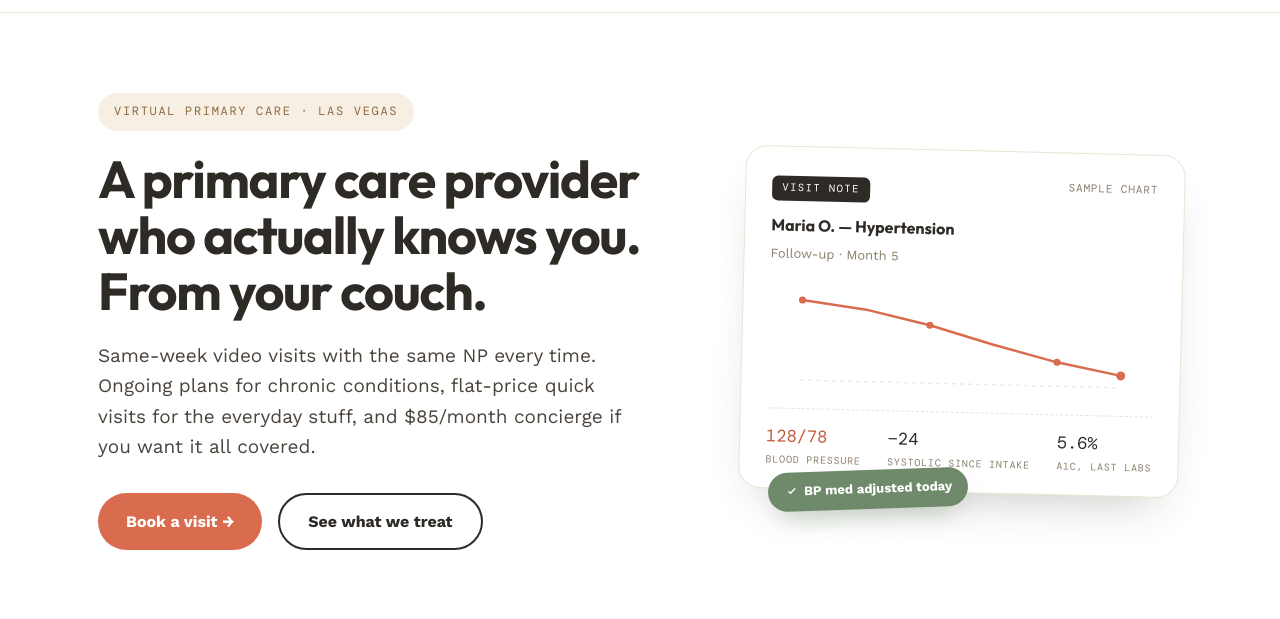
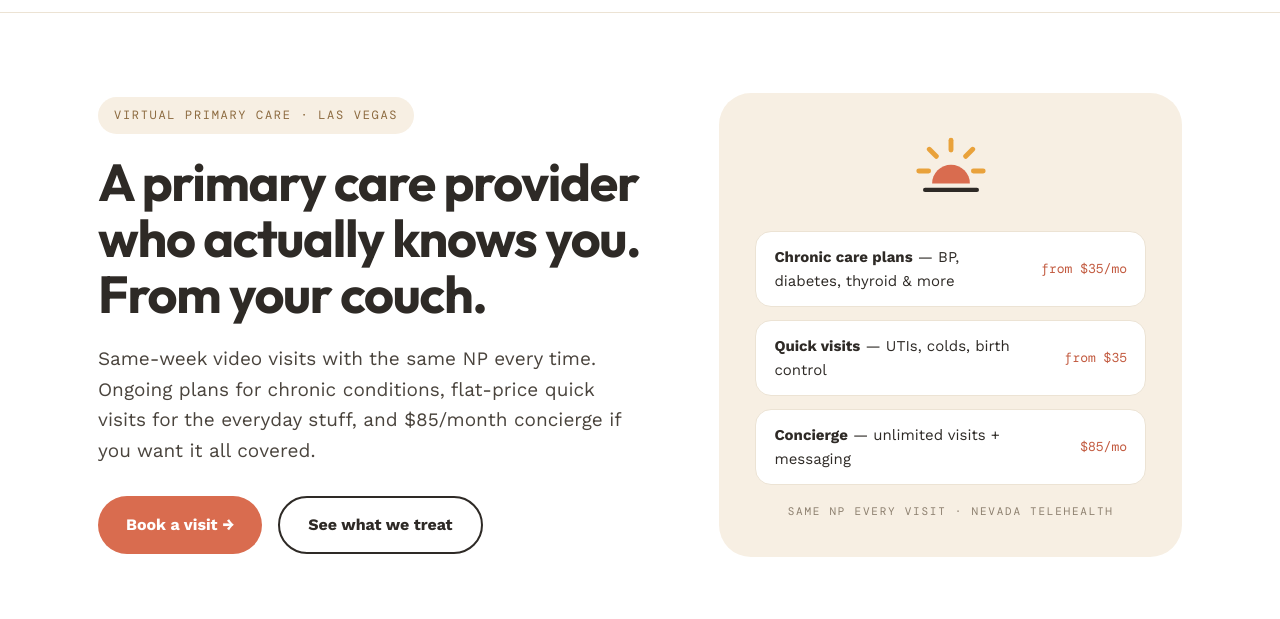
Before and after one commit to mckhoisama/myprimarynp-site, a plain HTML site: page primary-care.html in a window 1280 px wide. Shown: the part 98-717 px from the top of the page. Drawn offline with nearby package versions, Linux system fonts and the light colour scheme.

Commit message:
Swap hero visual for care-menu panel

```diff
--- a/primary-care.html
+++ b/primary-care.html
@@ -43,37 +43,16 @@
       <a class="btn btn-ghost" href="#chronic">See what we treat</a>
     </div>
   </div>
-  <div class="chart-wrap">
-    <div class="chart-card">
-      <div class="chart-head">
-        <div>
-          <span class="chart-tag">Visit note</span>
-          <h4>Maria O. — Hypertension</h4>
-          <span class="chart-sub">Follow-up · Month 5</span>
-        </div>
-        <span class="chart-date">Sample chart</span>
+  <div class="hero-art" style="padding:36px;gap:18px">
+      <svg width="84" height="84" viewBox="0 0 120 120"><g stroke="#E9A23B" stroke-width="7" stroke-linecap="round"><line x1="60" y1="16" x2="60" y2="30"/><line x1="29" y1="29" x2="39" y2="39"/><line x1="91" y1="29" x2="81" y2="39"/><line x1="14" y1="60" x2="28" y2="60"/><line x1="106" y1="60" x2="92" y2="60"/></g><path d="M 33 78 A 27 27 0 0 1 87 78 Z" fill="#D96C4F"/><rect x="20" y="84" width="80" height="6" rx="3" fill="#2E2A26"/></svg>
+      <div class="steps-mini">
+        <a class="step-mini" href="#chronic" style="text-decoration:none;color:var(--ink);justify-content:space-between"><span><b>Chronic care plans</b> — BP, diabetes, thyroid &amp; more</span><span style="font-family:'DM Mono',monospace;font-size:13px;color:var(--clay-dark);white-space:nowrap">from $35/mo</span></a>
+        <a class="step-mini" href="#quick" style="text-decoration:none;color:var(--ink);justify-content:space-between"><span><b>Quick visits</b> — UTIs, colds, birth control</span><span style="font-family:'DM Mono',monospace;font-size:13px;color:var(--clay-dark);white-space:nowrap">from $35</span></a>
+        <a class="step-mini" href="book.html" style="text-decoration:none;color:var(--ink);justify-content:space-between"><span><b>Concierge</b> — unlimited visits + messaging</span><span style="font-family:'DM Mono',monospace;font-size:13px;color:var(--clay-dark);white-space:nowrap">$85/mo</span></a>
       </div>
-      <div class="chart-svg">
-        <svg viewBox="0 0 320 110" width="100%" height="110" role="img" aria-label="Sample chart: systolic blood pressure trending down from 152 to 128 over five months">
-          <line x1="0" y1="98" x2="320" y2="98" stroke="#ECE3D4" stroke-width="1.5" stroke-dasharray="3 5"/>
-          <polyline points="0,18 64,26 128,40 192,58 256,74 320,86" fill="none" stroke="#D96C4F" stroke-width="2.5" stroke-linecap="round" stroke-linejoin="round"/>
-          <g fill="#D96C4F">
-            <circle cx="0" cy="18" r="3.5"/><circle cx="128" cy="40" r="3.5"/><circle cx="256" cy="74" r="3.5"/><circle cx="320" cy="86" r="4.5"/>
-          </g>
-        </svg>
-      </div>
-      <div class="chart-figures">
-        <div><span class="num down">128/78</span><span class="lbl">Blood pressure</span></div>
-        <div><span class="num">−24</span><span class="lbl">Systolic since intake</span></div>
-        <div><span class="num">5.6%</span><span class="lbl">A1c, last labs</span></div>
-      </div>
+      <div class="mono" style="font-size:11px">Same NP every visit · Nevada telehealth</div>
     </div>
-    <div class="float-pill">
-      <svg viewBox="0 0 24 24" fill="none" width="13" height="13"><path d="M9 11l3 3 8-8" stroke="white" stroke-width="2.6" stroke-linecap="round" stroke-linejoin="round"/></svg>
-      BP med adjusted today
-    </div>
-  </div>
-</div></header>
+    </div></header>
 
 <section id="chronic" style="padding-top:24px"><div class="wrap">
   <div class="sec-head"><span class="mono">Ongoing care</span><h2>Chronic conditions, managed continuously — <em>not just refilled.</em></h2>
```
